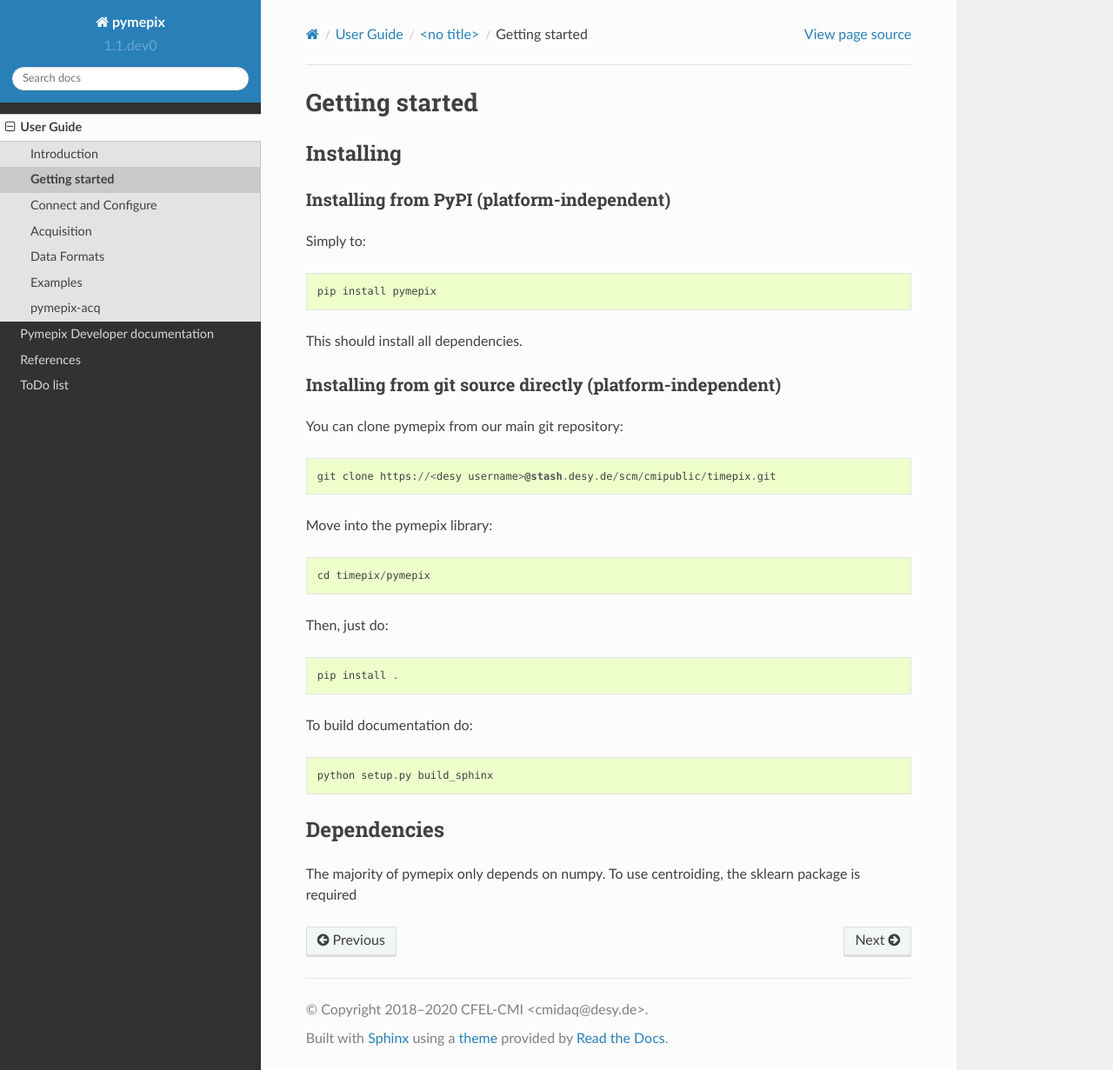
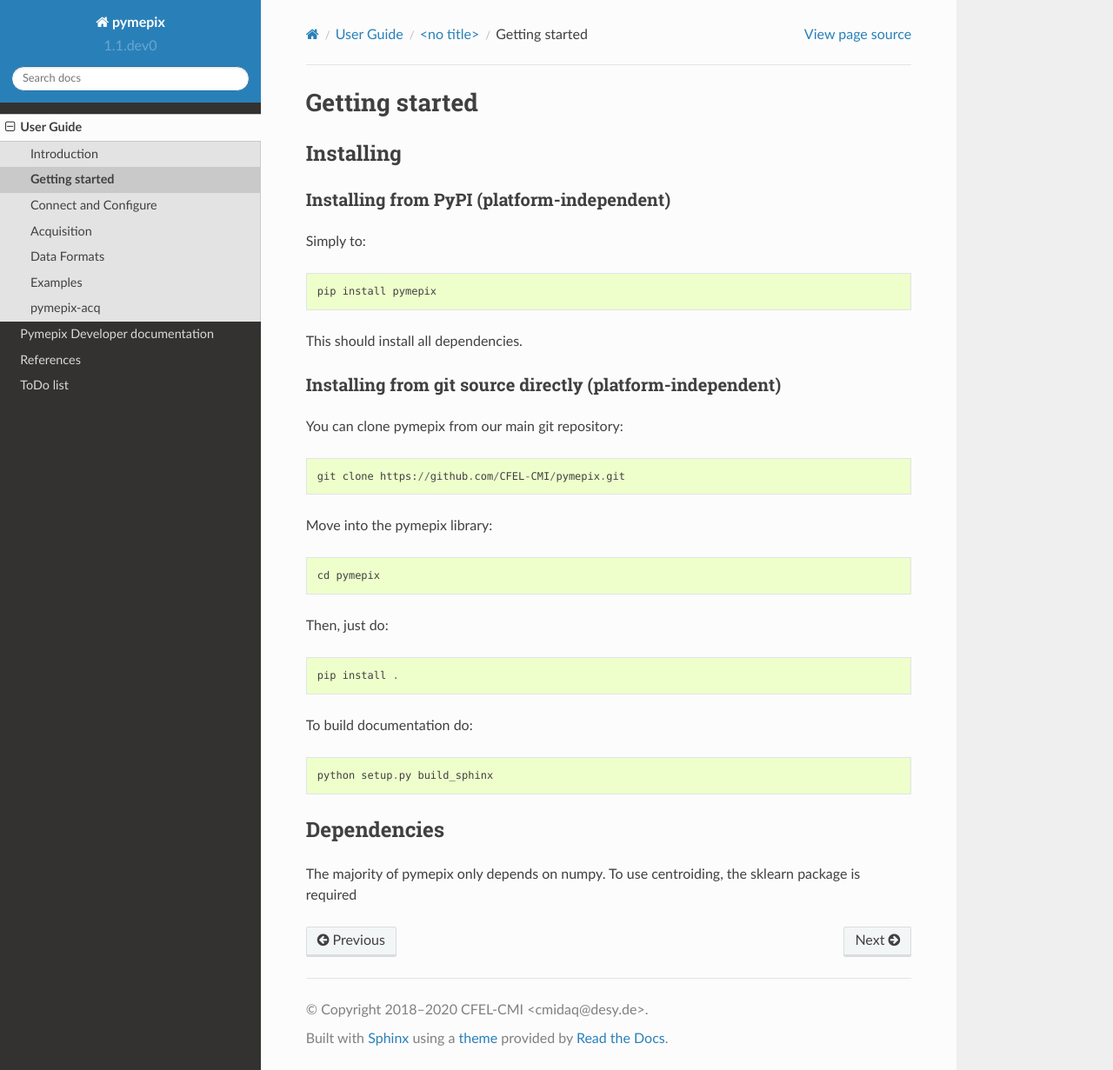
Before and after one commit to CFEL-CMI/pymepix, a Sphinx documentation site: the page built from doc/users/getting_started.rst, in a window 1280 px wide and 1231 px high. Shown: the whole window at 87% size. Built offline with Sphinx 7.4.7 and the Read the Docs theme 2.0.0, drawn with Linux system fonts in a browser that asks for light colours.

Commit message:
Update doc for github ref

```diff
--- a/doc/users/getting_started.rst
+++ b/doc/users/getting_started.rst
@@ -25,11 +25,11 @@ Installing from git source directly (platform-independent)
 
 You can clone pymepix from our main git repository::
 
-    git clone https://<desy username>@stash.desy.de/scm/cmipublic/timepix.git
+    git clone https://github.com/CFEL-CMI/pymepix.git
 
 Move into the pymepix library::
 
-    cd timepix/pymepix
+    cd pymepix
 
 Then, just do::
 
```
